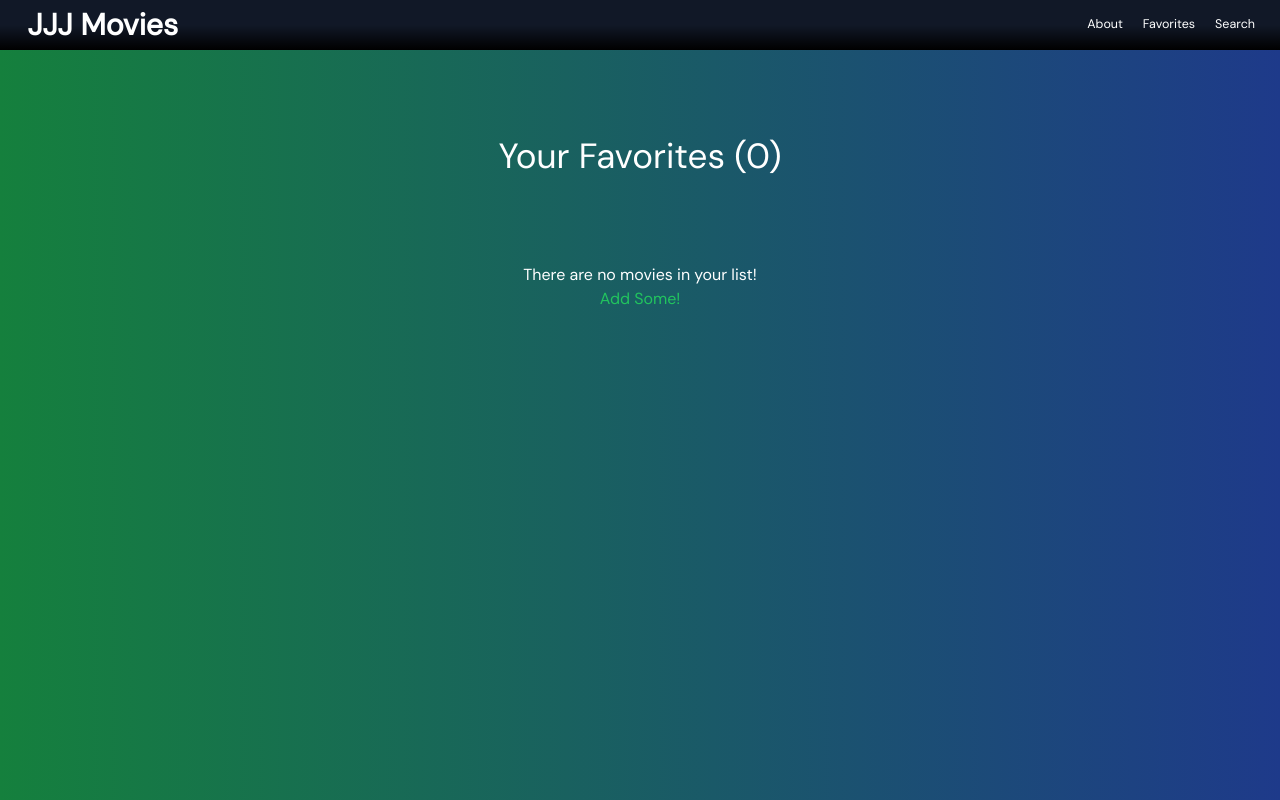
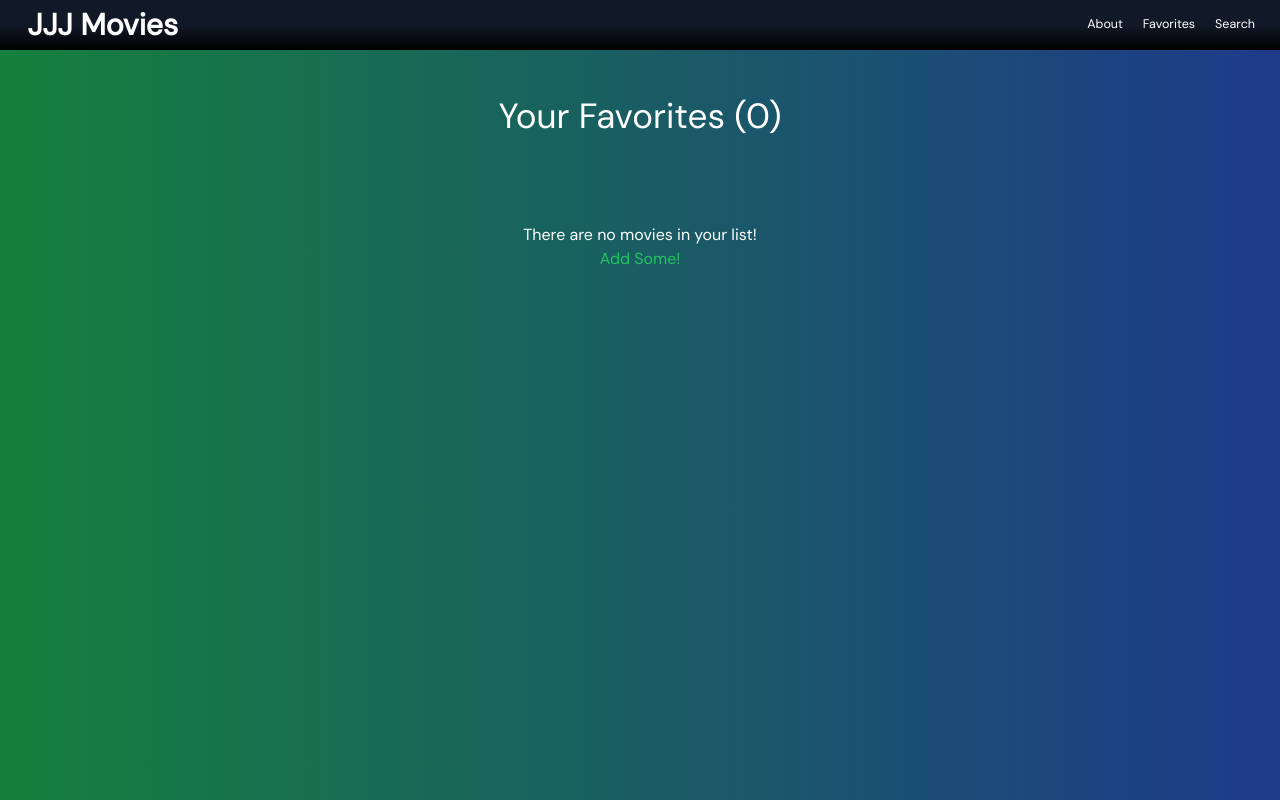
Before and after one commit to JCO5/react-movie-database, a React (Vite) app in the folder movie-database/: page /jjj-movies/favorites in a window 1280 px wide. Shown: the top 800 px of the page. Built offline with nearby package versions, Linux system fonts and the light colour scheme.

Commit message:
added hovers and transitions

```diff
--- a/movie-database/src/components/MovieCard.jsx
+++ b/movie-database/src/components/MovieCard.jsx
@@ -32,7 +32,7 @@ const MovieCard = ( movie ) => {
 
     return (
     <section className="card">
-        <div className='group relative w-full'>
+        <div className='group relative w-full transform transition-transform duration-300 ease-in-out hover:scale-105'>
 
             <Link className="relative inline-block"to={`/single/${movie.id}`}>
                 {movie.poster_path ? (
--- a/movie-database/src/pages/Favorites.jsx
+++ b/movie-database/src/pages/Favorites.jsx
@@ -8,7 +8,7 @@ export const Favorites = () => {
 
   return (
     <div>
-      <h1 className='heading pt-32 mb-32'>Your Favorites ({favorites.length}) </h1>
+      <h1 className='heading pt-16 mb-32'>Your Favorites ({favorites.length}) </h1>
       {favorites.length > 0 ? (
         <div className="card grid grid-cols-1 md:grid-cols-4 pb-16">
           {favorites.map((movie) => (
```
